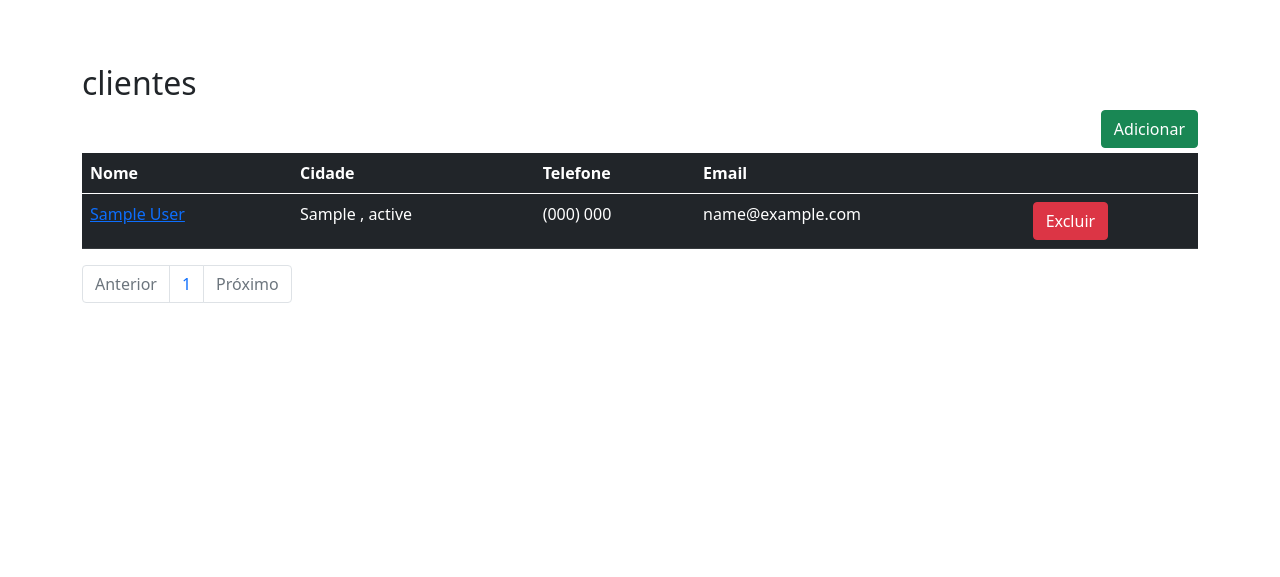
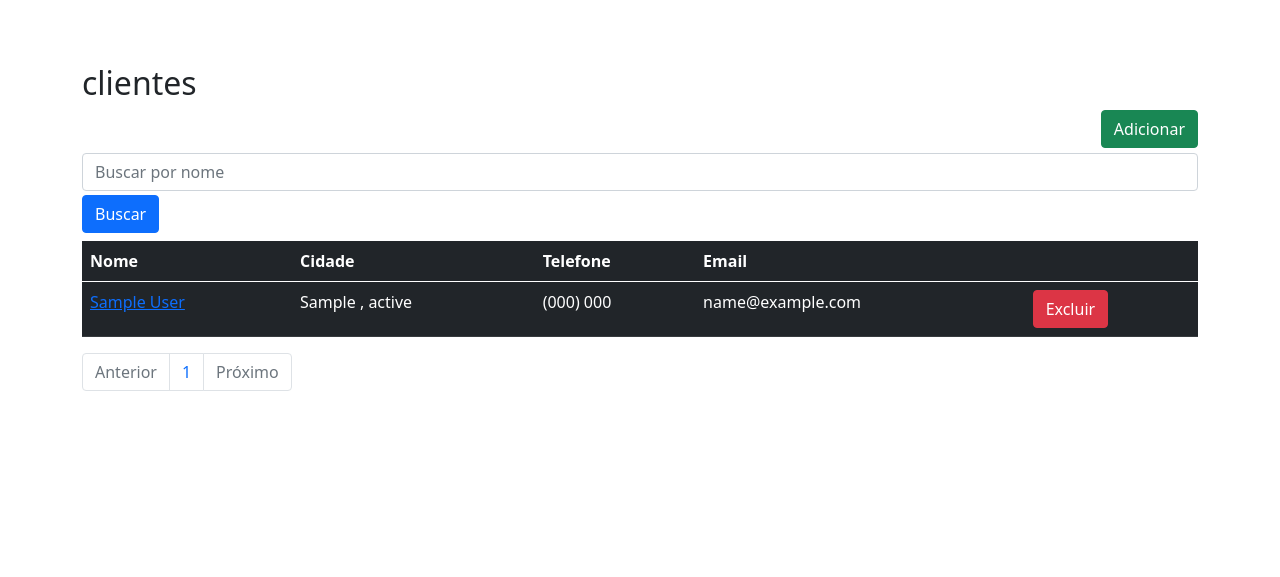
Before and after one commit to leovd100/CRM-Python, a Django app: page /customer/list/ in a window 1280 px wide. Shown: the part 56-633 px from the top of the page. Run offline with Django 3.2, Linux system fonts and the light colour scheme; tables that the repository leaves empty hold one stand-in row (values such as "Sample post").

Commit message:
created search field

```diff
--- a/customer/templates/customer/customer_list.html
+++ b/customer/templates/customer/customer_list.html
@@ -4,7 +4,21 @@
     <a href="{% url "customer:customer-create" %}">
         <button type="button" class="btn btn-success" addbutton>Adicionar</button>
     </a>
-    <table class="table table-dark ">
+
+
+    <form>
+        <div class="form-group mb-1">
+            <input type="text" class="form-control" type="text" name="name" placeholder="Buscar por nome">
+        </div>
+        <button type="submit" class="btn btn-primary">Buscar</button>
+    </form>
+
+
+
+
+
+
+    <table class="table table-dark mt-2">
         <thead>
             <tr>
                 <th>Nome</th>
--- a/customer/views.py
+++ b/customer/views.py
@@ -4,14 +4,23 @@ from .models import Customer
 from .forms import CustomerForm
 from django.urls import reverse
 from django.shortcuts import get_object_or_404
+from django.db.models import Q
 
 class CustomerListView(ListView):
 # Create your views here.
     template_name = "customer/customer_list.html"
     paginate_by = 5
     model = Customer
-    queryset = Customer.objects.all()
 
+    def get_queryset(self):
+        name = self.request.GET.get("name")
+        if name:
+            object_list = self.model.objects.filter(
+                Q(first_name__icontains=name) | Q(last_name__icontains=name)
+                )
+        else:
+            object_list = self.model.objects.all()
+        return object_list
 
 class CustomerCreateView(CreateView):
     template_name = "customer/customer.html"
```
